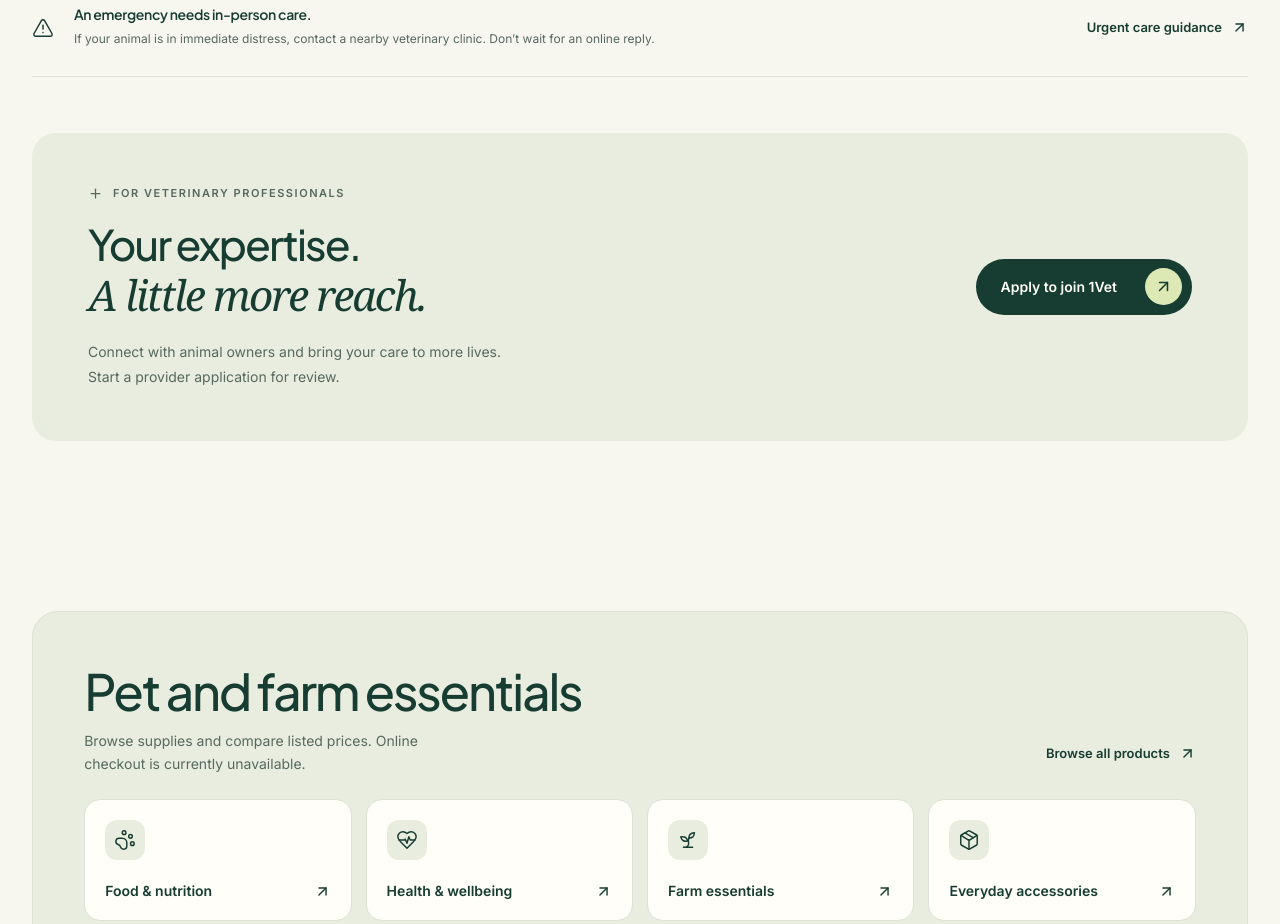
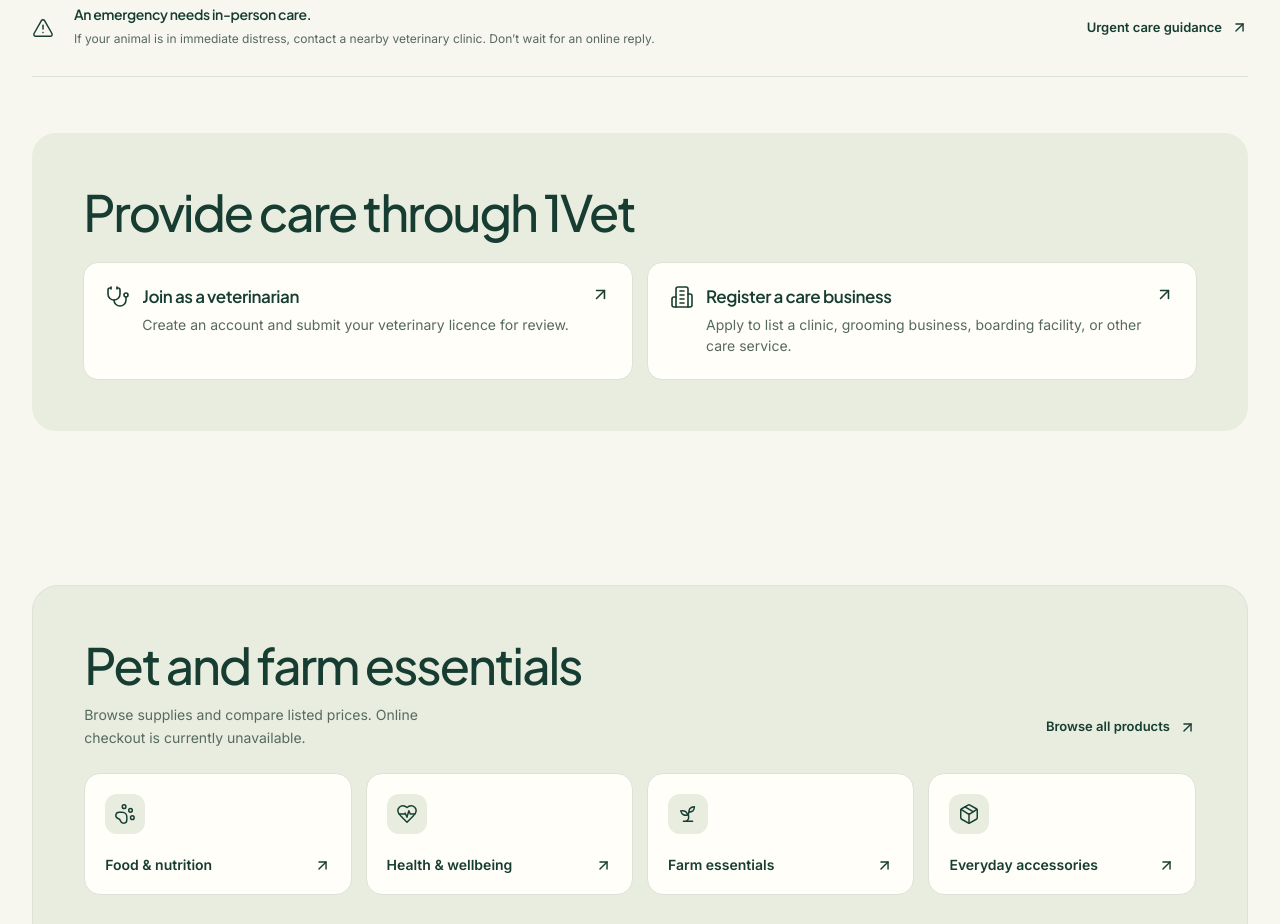
Before and after one commit to kenoyek/ONEVET-MAIN, a React (Vite) app: page / in a window 1280 px wide. Shown: the part 4580-5504 px from the top of the page. Built offline with nearby package versions, Linux system fonts and the light colour scheme; no server answers.

Commit message:
Give veterinarians and care businesses distinct homepage signup paths

```diff
--- a/src/components/landing/CarePathways.tsx
+++ b/src/components/landing/CarePathways.tsx
@@ -1,5 +1,5 @@
 import { Link } from 'react-router-dom';
-import { ArrowUpRight, House, Search, CalendarPlus, CalendarCheck, TriangleAlert, Plus } from 'lucide-react';
+import { ArrowUpRight, House, Search, CalendarPlus, CalendarCheck, TriangleAlert, Stethoscope, Building2 } from 'lucide-react';
 import { Accordion, AccordionContent, AccordionItem, AccordionTrigger } from '@/components/ui/accordion';
 import farmImage from '@/assets/marketing/welcome-farm-760.webp';
 import petImage from '@/assets/marketing/welcome-pets-760.webp';
@@ -115,6 +115,22 @@ export function CareGuidance() {
       </Accordion>
     </section>
     <section className="container-wide welcome-urgent"><div><TriangleAlert size={22} strokeWidth={1.6} aria-hidden="true" /><div><h2>An emergency needs in-person care.</h2><p>If your animal is in immediate distress, contact a nearby veterinary clinic. Don’t wait for an online reply.</p></div><Link to="/urgent-care" className="welcome-text-link">Urgent care guidance <ArrowUpRight size={17} aria-hidden="true" /></Link></div></section>
-    <section className="container-wide welcome-professionals" aria-labelledby="professional-heading"><div><div><p className="welcome-kicker"><Plus size={15} aria-hidden="true" /> For veterinary professionals</p><h2 id="professional-heading">Your expertise.<br /><em>A little more reach.</em></h2><p>Connect with animal owners and bring your care to more lives. Start a provider application for review.</p></div><Link className="welcome-button welcome-button-primary" to="/auth?mode=signup&role=veterinarian">Apply to join 1Vet <span><ArrowUpRight size={19} aria-hidden="true" /></span></Link></div></section>
+    <section className="container-wide welcome-professionals" aria-labelledby="professional-heading">
+      <div className="welcome-professionals-panel">
+        <h2 id="professional-heading">Provide care through 1Vet</h2>
+        <div className="welcome-professionals-grid">
+          <Link to="/auth?mode=signup&role=veterinarian" className="welcome-professional-path">
+            <Stethoscope size={24} strokeWidth={1.6} aria-hidden="true" />
+            <div><h3>Join as a veterinarian</h3><p>Create an account and submit your veterinary licence for review.</p></div>
+            <ArrowUpRight size={19} aria-hidden="true" />
+          </Link>
+          <Link to="/provider/register" className="welcome-professional-path">
+            <Building2 size={24} strokeWidth={1.6} aria-hidden="true" />
+            <div><h3>Register a care business</h3><p>Apply to list a clinic, grooming business, boarding facility, or other care service.</p></div>
+            <ArrowUpRight size={19} aria-hidden="true" />
+          </Link>
+        </div>
+      </div>
+    </section>
   </>;
 }
--- a/src/components/landing/welcome.css
+++ b/src/components/landing/welcome.css
@@ -32,7 +32,7 @@
 .welcome-text-link:hover { text-decoration: underline; }
 .welcome-section { padding-top: 100px; padding-bottom: 100px; }
 .welcome-section-heading { display: flex; justify-content: space-between; align-items: flex-end; gap: 40px; margin-bottom: 38px; }
-.welcome-home .welcome-section-heading h2, .welcome-faq h2, .welcome-professionals h2 { font-size: clamp(35px, 3.3vw, 50px); font-weight: 500; letter-spacing: -.045em; line-height: 1.17; margin-top: 17px; }
+.welcome-home .welcome-section-heading h2, .welcome-faq h2 { font-size: clamp(35px, 3.3vw, 50px); font-weight: 500; letter-spacing: -.045em; line-height: 1.17; margin-top: 17px; }
 .welcome-section-heading > p { max-width: 340px; color: var(--welcome-soft); font-size: 14px; line-height: 1.8; padding-bottom: 4px; }
 .welcome-pathways.welcome-section { scroll-margin-top: 95px; padding-block: clamp(42px, 6vw, 80px) 0; }
 .welcome-home .welcome-pathways h2 { max-width: 21ch; margin-top: 0; }
@@ -68,10 +68,6 @@
 .welcome-urgent h2 { font-size: 14px; font-weight: 600; }
 .welcome-urgent p { color: var(--welcome-soft); font-size: 12px; line-height: 1.8; max-width: 640px; margin-top: 5px; }
 .welcome-urgent a { margin-left: auto; flex-shrink: 0; }
-.welcome-professionals { padding-bottom: 80px; }
-.welcome-professionals > div { padding: 52px 56px; background: var(--welcome-sage); border-radius: 24px; display: flex; justify-content: space-between; align-items: center; gap: 40px; }
-.welcome-professionals p:not(.welcome-kicker) { max-width: 440px; font-size: 14px; color: var(--welcome-soft); line-height: 1.8; margin-top: 20px; }
-.welcome-professionals .welcome-button { flex-shrink: 0; }
 @media(max-width: 1023px) {
   .welcome-faq { gap: 45px; }
   .welcome-section { padding-top: 75px; padding-bottom: 75px; }
@@ -80,7 +76,7 @@
   .welcome-button { min-height: 54px; }
   .welcome-section { padding-top: 58px; padding-bottom: 58px; }
   .welcome-section-heading { flex-direction: column; align-items: flex-start; gap: 20px; margin-bottom: 27px; }
-  .welcome-home .welcome-section-heading h2, .welcome-faq h2, .welcome-professionals h2 { font-size: 37px; margin-top: 14px; }
+  .welcome-home .welcome-section-heading h2, .welcome-faq h2 { font-size: 37px; margin-top: 14px; }
   .welcome-section-heading > p { font-size: 13px; }
   .welcome-path-grid { grid-template-columns: 1fr; gap: 22px; }
   .welcome-path-copy { padding: 18px 16px 0; gap: 12px; }
@@ -94,8 +90,6 @@
   .welcome-urgent { padding-bottom: 38px; }
   .welcome-urgent > div { display: grid; grid-template-columns: 22px 1fr; gap: 10px 14px; align-items: start; }
   .welcome-urgent a { grid-column: 2; margin-left: 0; }
-  .welcome-professionals { padding-bottom: 48px; }
-  .welcome-professionals > div { padding: 32px 25px; flex-direction: column; align-items: flex-start; gap: 25px; }
 }
 @media(prefers-reduced-motion: reduce) { .welcome-home .welcome-path-image img, .welcome-home .welcome-button, .welcome-home .welcome-path-card { transition: none; } .welcome-home .welcome-path-card:hover img { transform: none; } }
 
@@ -367,3 +361,13 @@
   .welcome-marketplace-heading { flex-direction: column; align-items: flex-start; row-gap: 8px; }
   .welcome-shop-categories { grid-template-columns: repeat(2, minmax(0, 1fr)); gap: 10px; margin-top: 16px; }
 }
+
+.welcome-professionals { padding-bottom: clamp(30px, 5vw, 70px); }
+.welcome-professionals-panel { padding: clamp(20px, 4vw, 52px); border-radius: 24px; background: var(--welcome-sage); }
+.welcome-professionals h2 { font-size: clamp(29px, 4vw, 50px); font-weight: 500; line-height: 1.12; letter-spacing: -.045em; }
+.welcome-professionals-grid { display: grid; grid-template-columns: repeat(2, minmax(0, 1fr)); gap: 14px; margin-top: 22px; }
+.welcome-professional-path { display: grid; grid-template-columns: auto minmax(0, 1fr) auto; align-items: start; gap: 12px; border: 1px solid var(--welcome-line); border-radius: 15px; padding: clamp(14px, 2vw, 22px); background: var(--welcome-card); }
+.welcome-professional-path:hover { border-color: var(--welcome-soft); }
+.welcome-professional-path h3 { font-size: 17px; font-weight: 600; line-height: 1.35; }
+.welcome-professional-path p { margin-top: 6px; color: var(--welcome-soft); font-size: 14px; line-height: 1.55; }
+@media (max-width: 767px) { .welcome-professionals-grid { grid-template-columns: 1fr; } }
```
Also changed, not shown: 1 other file (tests, documents, lock files or other folders).
